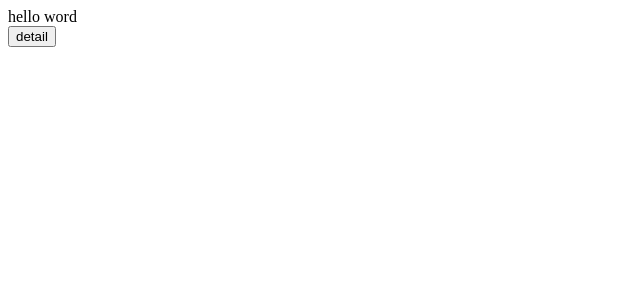
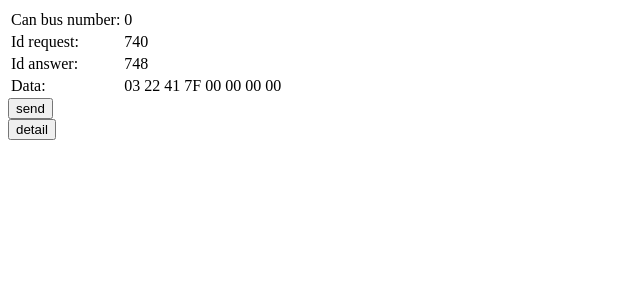
Before and after one commit to dvv153m/MagicCar, an Angular app in the folder mc/: page / in a window 1280 px wide. Shown: the top 300 px of the page, without its empty margins (0-640 px from the left). Built offline with nearby package versions, Linux system fonts and the light colour scheme.

Commit message:
bytes operations

```diff
--- a/mc/src/app/main/main.component.html
+++ b/mc/src/app/main/main.component.html
@@ -1,2 +1,24 @@
-<div>hello word</div>
-<button (click)="addClick()">detail</button>
+<table>
+    <tr>
+        <td>Can bus number: </td>
+        <td>{{canBusNumber}}</td>
+    </tr>
+    <tr>
+        <td>Id request: </td>
+        <td>{{idRequest}}</td>
+    </tr>
+    <tr>
+        <td>Id answer: </td>
+        <td>{{idAnswer}}</td>
+    </tr>
+    <tr>
+        <td>Data: </td>
+        <td>{{data}}</td>
+    </tr>
+</table>
+<div>
+    <button (click)="sendCommand()">send</button>
+</div>
+<div>
+    <button (click)="addClick()">detail</button>
+</div>
--- a/mc/src/app/main/main.component.ts
+++ b/mc/src/app/main/main.component.ts
@@ -9,9 +9,38 @@ import { Router } from '@angular/router';
 
 export class MainComponent{
 
+    canBusNumber: number = 0;
+    idRequest: string = "740";
+    idAnswer: string = "748";
+    data: string = "03 22 41 7F 00 00 00 00";
+
     constructor(private router: Router){}
 
-    addClick(): void{
+    sendCommand(): void {
+
+        let temp  = parseInt(this.idRequest, 16);//1856
+        let t2 = Uint32Array.of(temp);//64,7,0,0
+        let arr8 = new Uint8Array(t2.buffer);
+        let ff1 = arr8[0];
+        let ff2 = arr8[1];
+        let ff3 = arr8[2];
+        let ff4 = arr8[3];
+
+        let pp = this.hexToBytes(this.data.replace(/ /g, ''));
+
+        let arr = new Uint8Array(8+4);
+        arr.set(pp, 0);
+        arr.set(arr8, 8);
+    }
+
+    hexToBytes(hex) : number[] {
+
+        for (var bytes = [], c = 0; c < hex.length; c += 2)
+        bytes.push(parseInt(hex.substr(c, 2), 16));
+        return bytes;
+    }
+
+    addClick(): void {
 
         //alert("hello");
         this.router.navigate(['detail']);
--- a/mc/src/index.html
+++ b/mc/src/index.html
@@ -2,7 +2,7 @@
 <html lang="en">
 <head>
   <meta charset="utf-8">
-  <title>Mc</title>
+  <title>MagicCar</title>
   <base href="/">
 
   <meta name="viewport" content="width=device-width, initial-scale=1">
```
